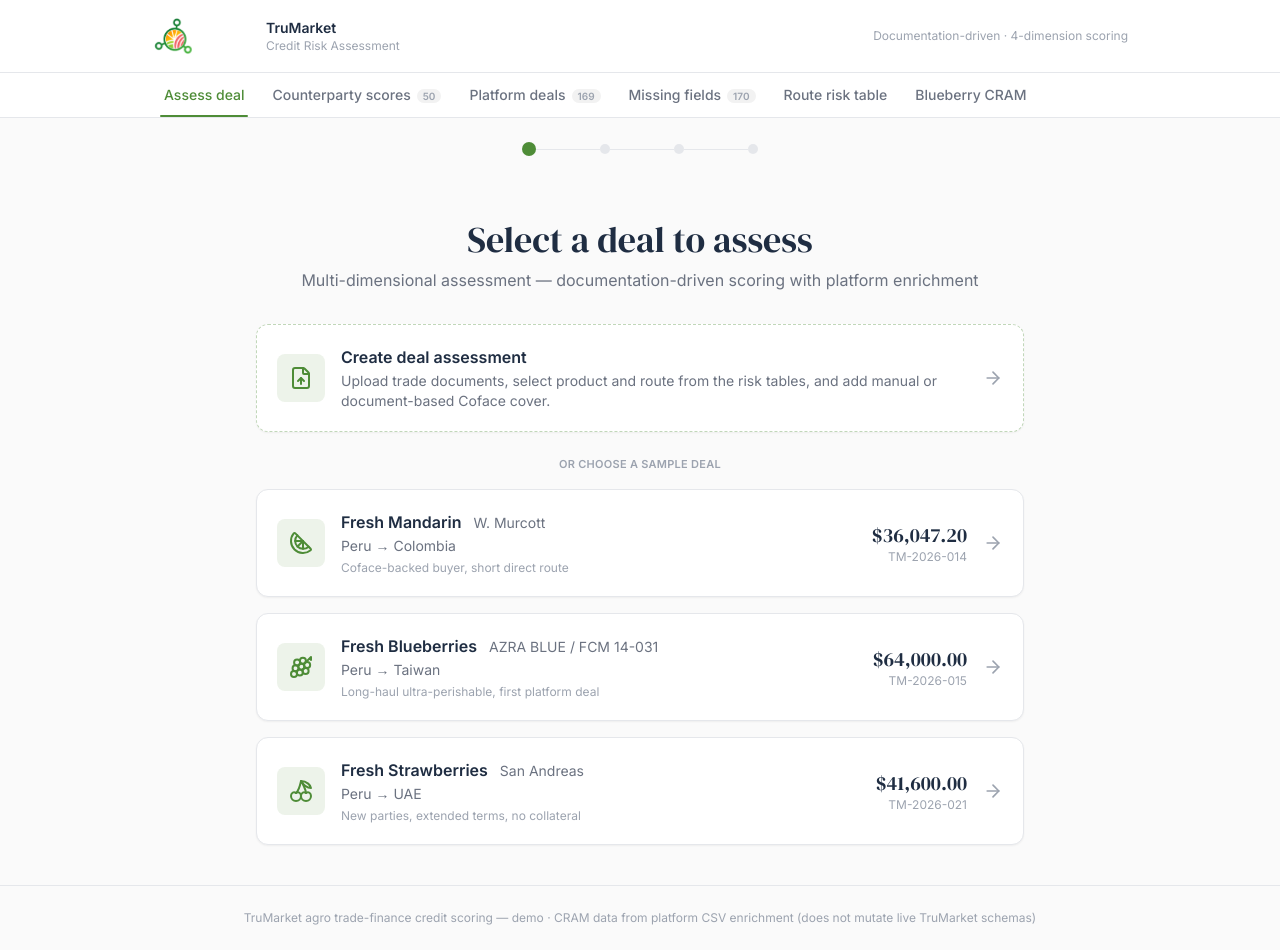
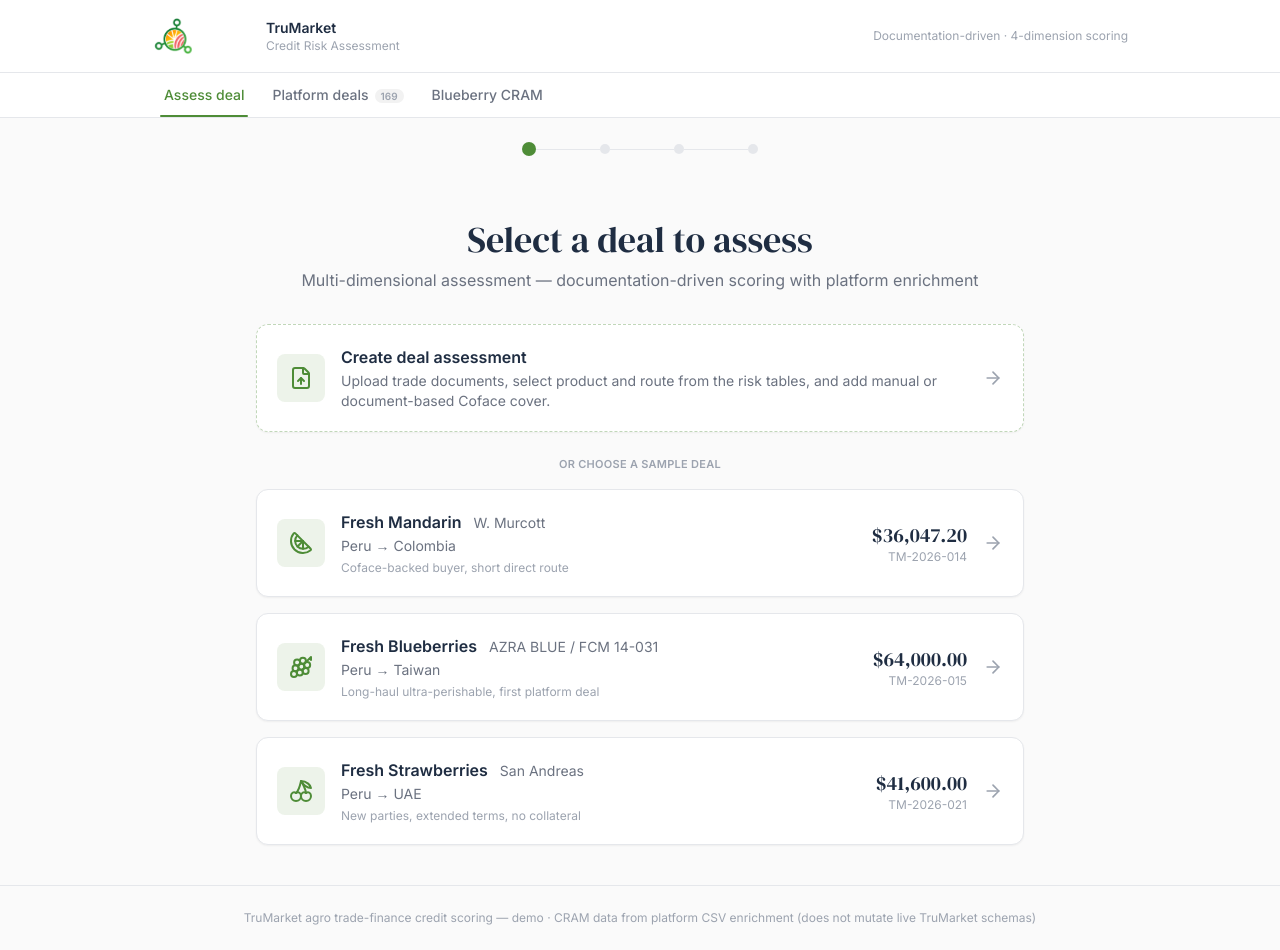
Before and after one commit to AgroSmart-Contracts/credit-risk-mvp, a React (Vite) app: page / in a window 1280 px wide. Built offline with nearby package versions, Linux system fonts and the light colour scheme.

Commit message:
feat(ui): hide WIP nav tabs behind HIDDEN_APP_TABS
Counterparties, Missing, and Route-table views stay in code but are
unreachable from nav for now, so they can be re-enabled later without
re-writing them.

```diff
--- a/src/App.tsx
+++ b/src/App.tsx
@@ -16,7 +16,7 @@ import { recommendFinancingTerms } from "./lib/financing";
 import type { Deal, FinancingRecommendation, RiskAssessment, Step } from "./types";
 import type { TransactionStructureInput } from "./lib/transaction-structure/types";
 import type { AppView } from "./types/platform";
-import { AppNav } from "./components/AppNav";
+import { AppNav, HIDDEN_APP_TABS } from "./components/AppNav";
 import { StepIndicator } from "./components/StepIndicator";
 import { DealSelector } from "./components/DealSelector";
 import { DocumentIngestion } from "./components/DocumentIngestion";
@@ -103,6 +103,8 @@ function App() {
   };
 
   const handleViewChange = (next: AppView) => {
+    // Hidden nav tabs stay in code but are not selectable.
+    if (HIDDEN_APP_TABS.has(next)) return;
     setView(next);
     if (next === "assess" && !selectedDeal) {
       setStep(1);
--- a/src/components/AppNav.tsx
+++ b/src/components/AppNav.tsx
@@ -29,6 +29,15 @@ const TABS: { id: AppView; label: string; short: string }[] = [
   },
 ];
 
+/** Hidden from nav for now — views/code kept so they can be re-enabled. */
+export const HIDDEN_APP_TABS = new Set<AppView>([
+  "counterparties",
+  "missing",
+  "route-table",
+]);
+
+export const VISIBLE_APP_TABS = TABS.filter((t) => !HIDDEN_APP_TABS.has(t.id));
+
 interface AppNavProps {
   view: AppView;
   onChange: (view: AppView) => void;
@@ -53,7 +62,7 @@ export function AppNav({
   return (
     <nav className="border-b border-tm-border bg-tm-surface">
       <div className="mx-auto flex max-w-5xl gap-1 overflow-x-auto px-4 sm:px-6">
-        {TABS.map((tab) => {
+        {VISIBLE_APP_TABS.map((tab) => {
           const active = view === tab.id;
           const count = badge[tab.id];
           return (
@@ -69,7 +78,7 @@ export function AppNav({
             >
               <span className="sm:hidden">{tab.short}</span>
               <span className="hidden sm:inline">{tab.label}</span>
-              {typeof count === "number" && (
+              {typeof count === "number" && tab.id === "platform" && (
                 <span
                   className={`ml-1.5 inline-flex min-w-[1.25rem] items-center justify-center rounded-full px-1.5 text-[10px] font-semibold ${
                     active
```
